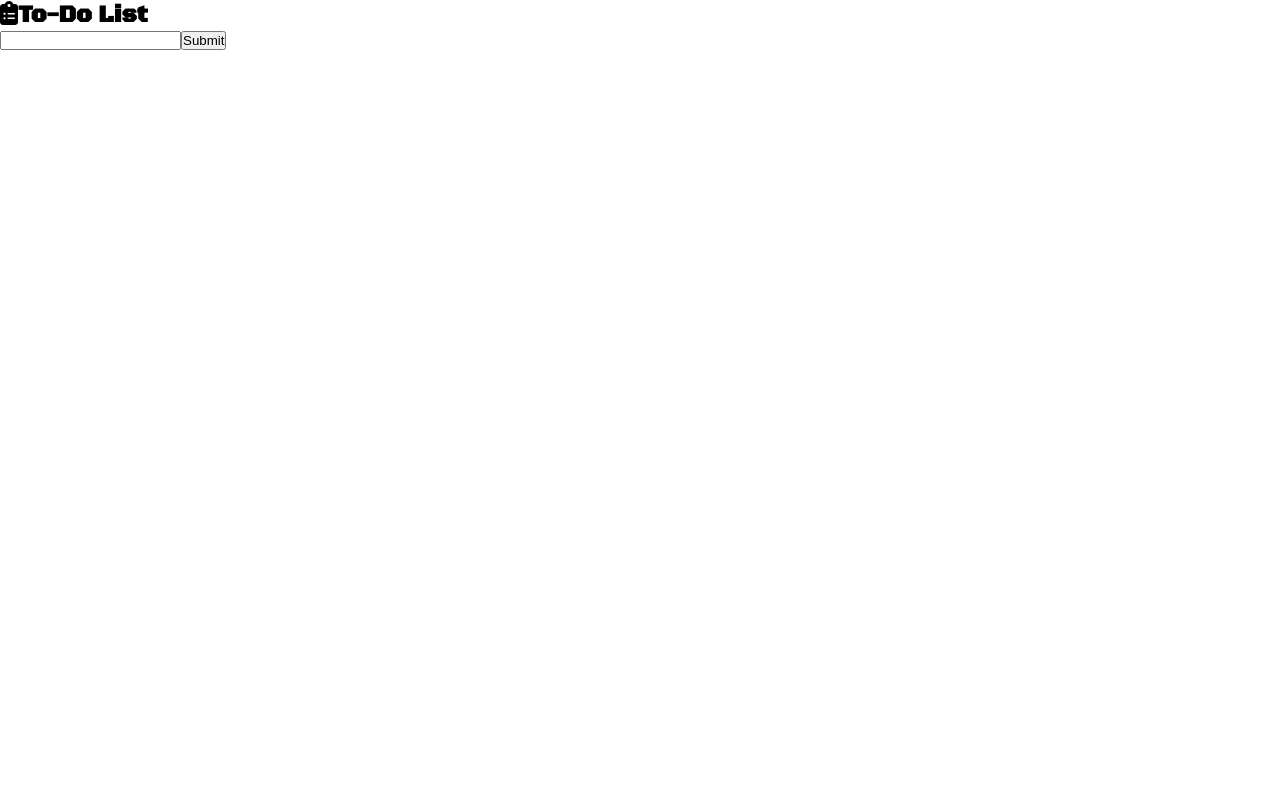
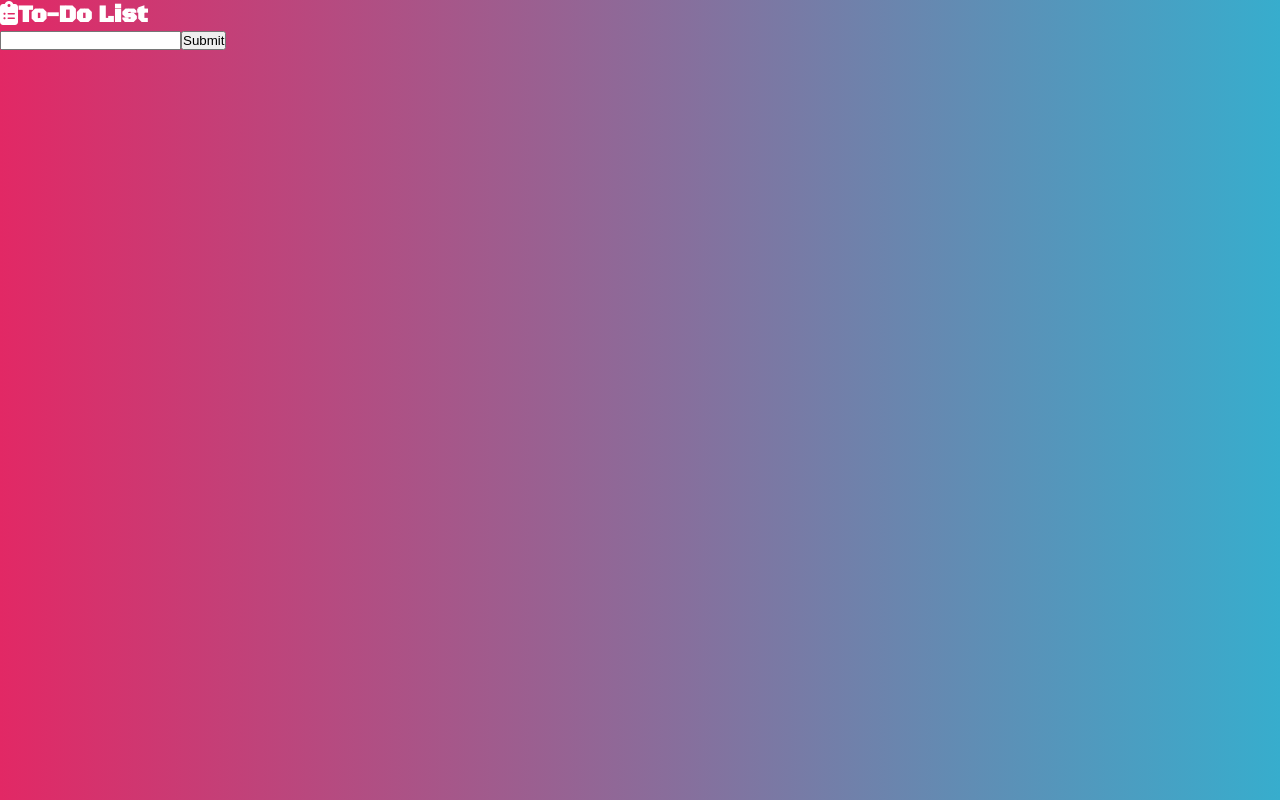
Before and after one commit to claudiahW/to-do-list, a plain HTML site: page index.html in a window 1280 px wide. Drawn offline with Linux system fonts and the light colour scheme.

Commit message:
style body element

```diff
--- a/style.css
+++ b/style.css
@@ -8,4 +8,6 @@
 }
 body{
     font-family:'Black Ops One', cursive;
+    background-image: linear-gradient(to right, #e22865 , #37adcd);
+    color: white;
 }
```
